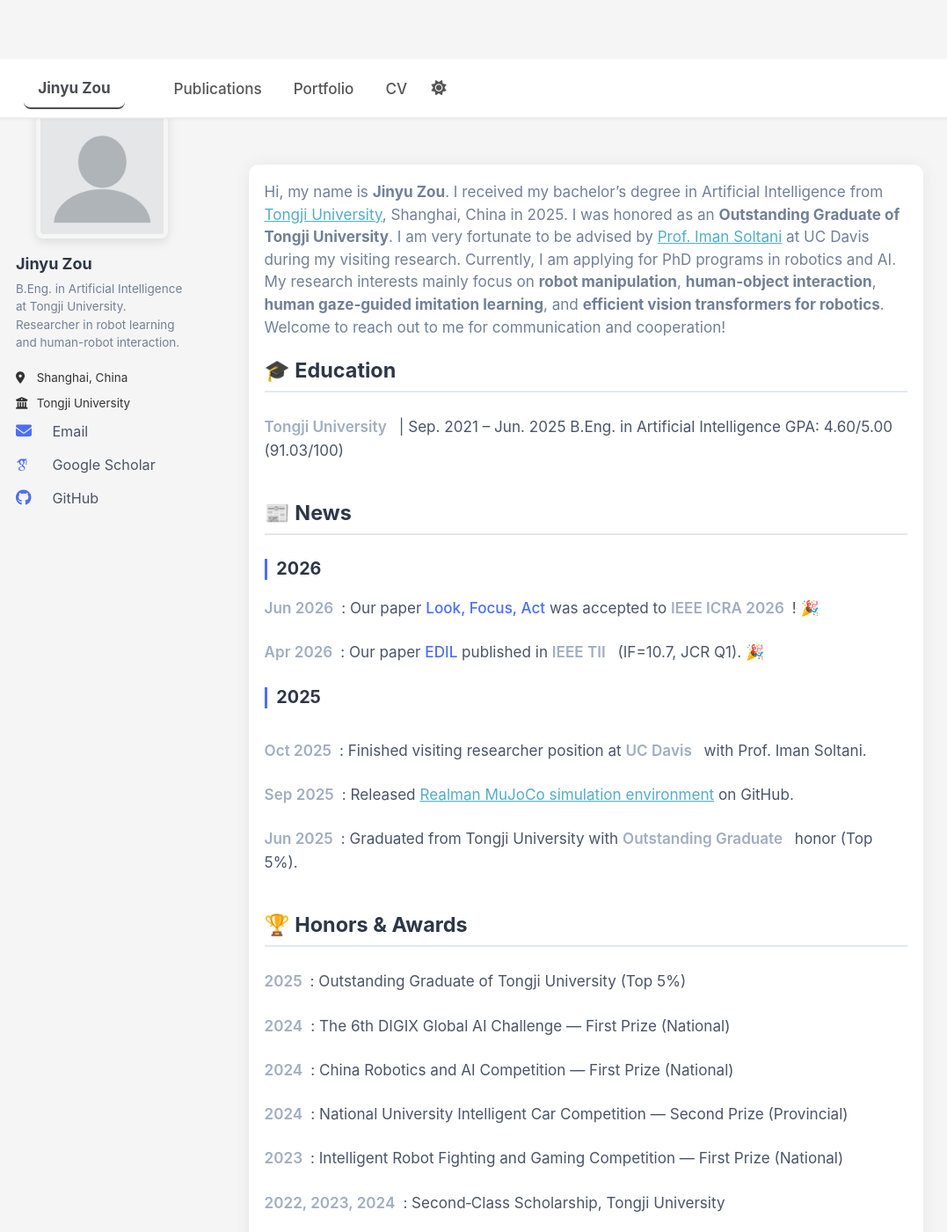
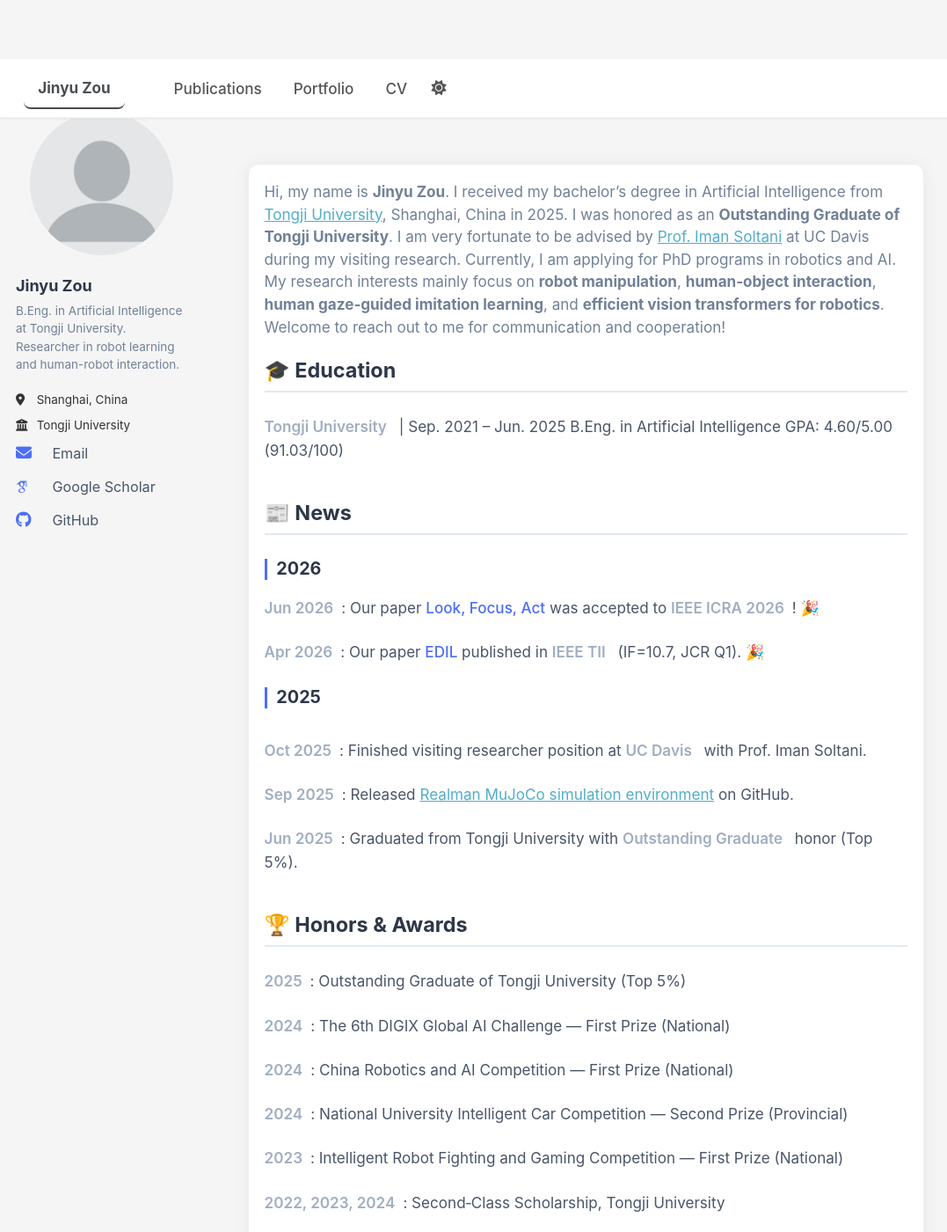
Before and after one commit to JinyuZou/JinyuZou.github.io, a Jekyll site: the page built from _pages/about.md, in a window 1280 px wide and 1400 px high. Shown: the whole window at 88% size, without its empty margins (0-1077 px from the left). Built offline with Jekyll 4.4.1, drawn with Linux system fonts in a browser that asks for light colours; some web fonts are replaced; a script bundle is joined from its source files by our own code; library files that are not in the unit come from our copies.

Commit message:
Update custom.css

```diff
--- a/assets/css/custom.css
+++ b/assets/css/custom.css
@@ -10,7 +10,8 @@
   background: #ffffff !important;
   border-bottom: 1px solid #e8e8e8 !important;
   box-shadow: 0 1px 3px rgba(0,0,0,0.04);
-  position: relative !important;
+  position: sticky !important;
+
 }
 
 .masthead__inner-wrap {
@@ -93,7 +94,7 @@
 .page__content {
   background: #ffffff;
   border-radius: 12px;
-  box-shadow: 0 2px 19px rgba(0,0,0,0.06);
+  box-shadow: 0 1px 19px rgba(0,0,0,0.06);
   padding: 1rem;
   border: 1px solid #eee;
 }
@@ -107,13 +108,13 @@
   border: 1px solid #eee;
   text-align: center;
 } */
-/* ========== 侧边栏头像容器（方块）========== */
+/* /* ========== 侧边栏头像容器（方块）========== */
 .author__avatar {
   width: 100%;           /* 容器占满侧边栏宽度 */
   text-align: center;    /* 文字/图片水平居中 */
   margin: 0 auto 1rem;   /* 上下边距，左右自动居中 */
   display: block;
-}
+} */
 
 .author__avatar img {
   display: block;        /* 块级元素才能用 margin 居中 */
```
